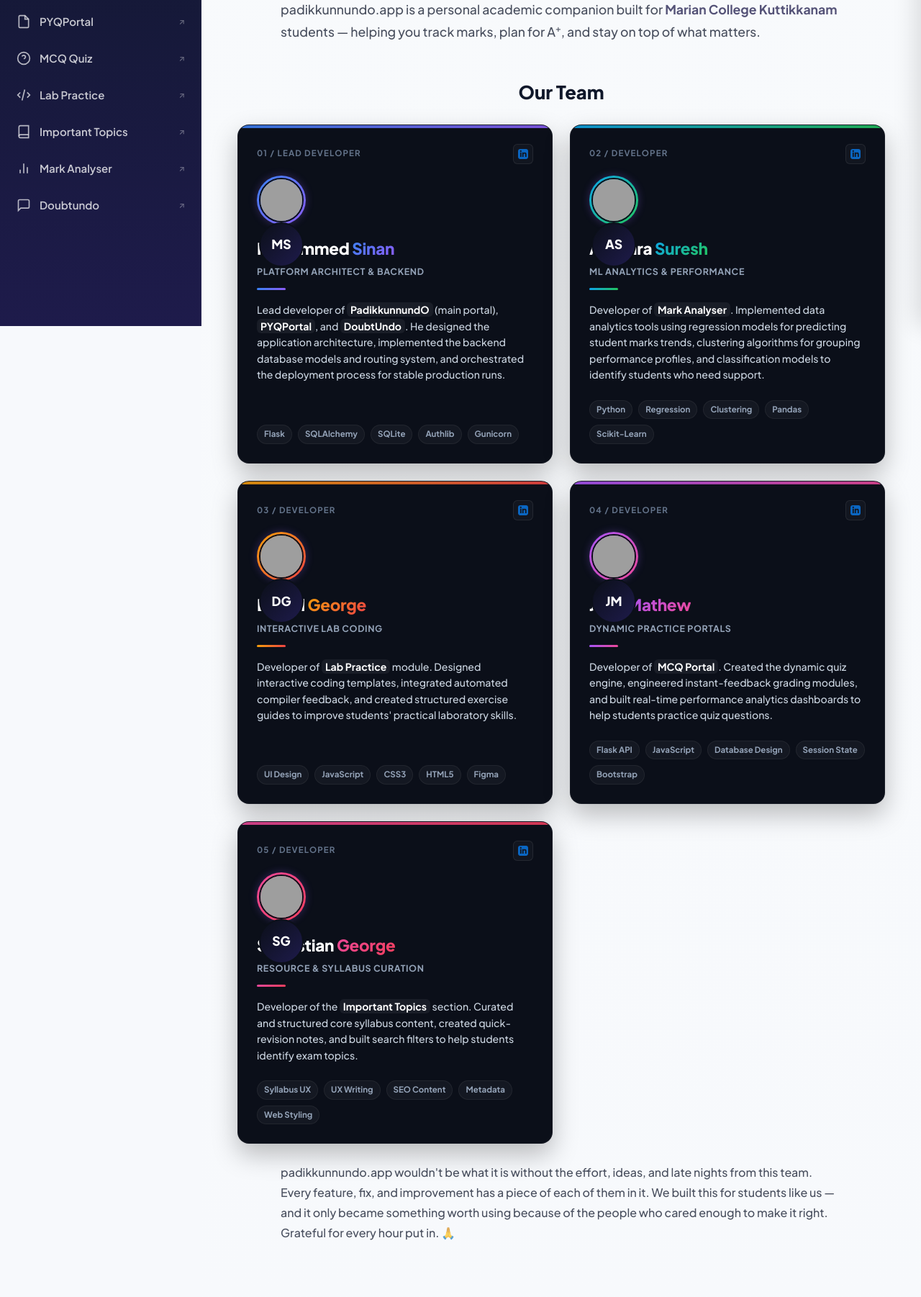
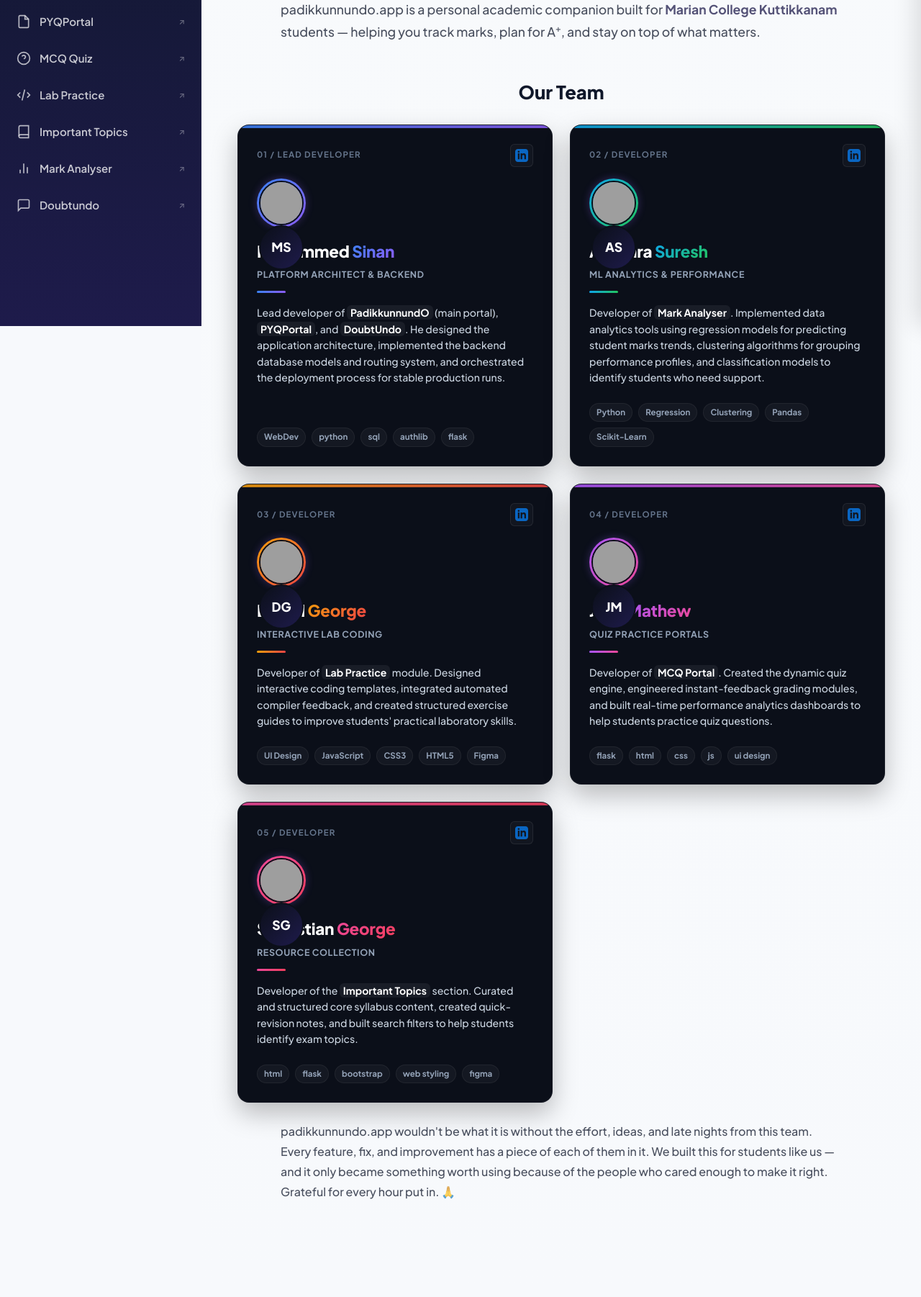
Before and after one commit to muhd-sinan-m/padikkunnundo, a Flask app: template templates/about.html in a window 1280 px wide. Shown: the part 347-2149 px from the top of the page at 72% size. After the commit the page ends 2013 px from the top, so only its background shows below. Run offline with Flask 3, Linux system fonts and the light colour scheme; the template is opened without the code that fills it, so the values that code supplies are empty; some libraries are stand-ins or nearby versions; grey boxes are pictures that could not be loaded.

Commit message:
Update developer skills, subheadings, and scale up LinkedIn buttons

```diff
--- a/static/css/styles.css
+++ b/static/css/styles.css
@@ -3016,8 +3016,8 @@
   display: flex;
   align-items: center;
   justify-content: center;
-  width: 28px;
-  height: 28px;
+  width: 32px;
+  height: 32px;
   background: rgba(255, 255, 255, 0.03);
   border: 1px solid rgba(255, 255, 255, 0.08);
   border-radius: 6px;
--- a/templates/about.html
+++ b/templates/about.html
@@ -36,7 +36,7 @@
         <div class="card-header-row">
           <span class="member-number-role">01 / Lead Developer</span>
           <a href="#" target="_blank" rel="noopener noreferrer" class="premium-linkedin-btn" aria-label="Muhammed Sinan LinkedIn">
-            <svg width="14" height="14" viewBox="0 0 24 24" fill="currentColor">
+            <svg width="18" height="18" viewBox="0 0 24 24" fill="currentColor">
               <path d="M19 0h-14c-2.761 0-5 2.239-5 5v14c0 2.761 2.239 5 5 5h14c2.762 0 5-2.239 5-5v-14c0-2.761-2.238-5-5-5zm-11 19h-3v-11h3v11zm-1.5-12.268c-.966 0-1.75-.79-1.75-1.764s.784-1.764 1.75-1.764 1.75.79 1.75 1.764-.783 1.764-1.75 1.764zm13.5 12.268h-3v-5.604c0-3.368-4-3.113-4 0v5.604h-3v-11h3v1.765c1.396-2.586 7-2.777 7 2.476v6.759z"/>
             </svg>
           </a>
@@ -53,11 +53,11 @@
             Lead developer of <span class="project-highlight">PadikkunnundO</span> (main portal), <span class="project-highlight">PYQPortal</span>, and <span class="project-highlight">DoubtUndo</span>. He designed the application architecture, implemented the backend database models and routing system, and orchestrated the deployment process for stable production runs.
           </p>
           <div class="premium-skills-row">
-            <span class="premium-skill-pill">Flask</span>
-            <span class="premium-skill-pill">SQLAlchemy</span>
-            <span class="premium-skill-pill">SQLite</span>
-            <span class="premium-skill-pill">Authlib</span>
-            <span class="premium-skill-pill">Gunicorn</span>
+            <span class="premium-skill-pill">WebDev</span>
+            <span class="premium-skill-pill">python</span>
+            <span class="premium-skill-pill">sql</span>
+            <span class="premium-skill-pill">authlib</span>
+            <span class="premium-skill-pill">flask</span>
           </div>
         </div>
       </div>
@@ -67,7 +67,7 @@
         <div class="card-header-row">
           <span class="member-number-role">02 / Developer</span>
           <a href="#" target="_blank" rel="noopener noreferrer" class="premium-linkedin-btn" aria-label="Akshara Suresh LinkedIn">
-            <svg width="14" height="14" viewBox="0 0 24 24" fill="currentColor">
+            <svg width="18" height="18" viewBox="0 0 24 24" fill="currentColor">
               <path d="M19 0h-14c-2.761 0-5 2.239-5 5v14c0 2.761 2.239 5 5 5h14c2.762 0 5-2.239 5-5v-14c0-2.761-2.238-5-5-5zm-11 19h-3v-11h3v11zm-1.5-12.268c-.966 0-1.75-.79-1.75-1.764s.784-1.764 1.75-1.764 1.75.79 1.75 1.764-.783 1.764-1.75 1.764zm13.5 12.268h-3v-5.604c0-3.368-4-3.113-4 0v5.604h-3v-11h3v1.765c1.396-2.586 7-2.777 7 2.476v6.759z"/>
             </svg>
           </a>
@@ -98,7 +98,7 @@
         <div class="card-header-row">
           <span class="member-number-role">03 / Developer</span>
           <a href="#" target="_blank" rel="noopener noreferrer" class="premium-linkedin-btn" aria-label="Daniel George LinkedIn">
-            <svg width="14" height="14" viewBox="0 0 24 24" fill="currentColor">
+            <svg width="18" height="18" viewBox="0 0 24 24" fill="currentColor">
               <path d="M19 0h-14c-2.761 0-5 2.239-5 5v14c0 2.761 2.239 5 5 5h14c2.762 0 5-2.239 5-5v-14c0-2.761-2.238-5-5-5zm-11 19h-3v-11h3v11zm-1.5-12.268c-.966 0-1.75-.79-1.75-1.764s.784-1.764 1.75-1.764 1.75.79 1.75 1.764-.783 1.764-1.75 1.764zm13.5 12.268h-3v-5.604c0-3.368-4-3.113-4 0v5.604h-3v-11h3v1.765c1.396-2.586 7-2.777 7 2.476v6.759z"/>
             </svg>
           </a>
@@ -129,7 +129,7 @@
         <div class="card-header-row">
           <span class="member-number-role">04 / Developer</span>
           <a href="#" target="_blank" rel="noopener noreferrer" class="premium-linkedin-btn" aria-label="Jerin Mathew LinkedIn">
-            <svg width="14" height="14" viewBox="0 0 24 24" fill="currentColor">
+            <svg width="18" height="18" viewBox="0 0 24 24" fill="currentColor">
               <path d="M19 0h-14c-2.761 0-5 2.239-5 5v14c0 2.761 2.239 5 5 5h14c2.762 0 5-2.239 5-5v-14c0-2.761-2.238-5-5-5zm-11 19h-3v-11h3v11zm-1.5-12.268c-.966 0-1.75-.79-1.75-1.764s.784-1.764 1.75-1.764 1.75.79 1.75 1.764-.783 1.764-1.75 1.764zm13.5 12.268h-3v-5.604c0-3.368-4-3.113-4 0v5.604h-3v-11h3v1.765c1.396-2.586 7-2.777 7 2.476v6.759z"/>
             </svg>
           </a>
@@ -140,17 +140,17 @@
         </div>
         <div class="contributor-body">
           <h3 class="premium-member-name">Jerin <span class="premium-name-accent premium-name-accent-purple">Mathew</span></h3>
-          <p class="premium-member-title">Dynamic Practice Portals</p>
+          <p class="premium-member-title">Quiz Practice Portals</p>
           <div class="premium-divider premium-divider-purple"></div>
           <p class="premium-bio-text">
             Developer of <span class="project-highlight">MCQ Portal</span>. Created the dynamic quiz engine, engineered instant-feedback grading modules, and built real-time performance analytics dashboards to help students practice quiz questions.
           </p>
           <div class="premium-skills-row">
-            <span class="premium-skill-pill">Flask API</span>
-            <span class="premium-skill-pill">JavaScript</span>
-            <span class="premium-skill-pill">Database Design</span>
-            <span class="premium-skill-pill">Session State</span>
-            <span class="premium-skill-pill">Bootstrap</span>
+            <span class="premium-skill-pill">flask</span>
+            <span class="premium-skill-pill">html</span>
+            <span class="premium-skill-pill">css</span>
+            <span class="premium-skill-pill">js</span>
+            <span class="premium-skill-pill">ui design</span>
           </div>
         </div>
       </div>
@@ -160,7 +160,7 @@
         <div class="card-header-row">
           <span class="member-number-role">05 / Developer</span>
           <a href="#" target="_blank" rel="noopener noreferrer" class="premium-linkedin-btn" aria-label="Sebastian George LinkedIn">
-            <svg width="14" height="14" viewBox="0 0 24 24" fill="currentColor">
+            <svg width="18" height="18" viewBox="0 0 24 24" fill="currentColor">
               <path d="M19 0h-14c-2.761 0-5 2.239-5 5v14c0 2.761 2.239 5 5 5h14c2.762 0 5-2.239 5-5v-14c0-2.761-2.238-5-5-5zm-11 19h-3v-11h3v11zm-1.5-12.268c-.966 0-1.75-.79-1.75-1.764s.784-1.764 1.75-1.764 1.75.79 1.75 1.764-.783 1.764-1.75 1.764zm13.5 12.268h-3v-5.604c0-3.368-4-3.113-4 0v5.604h-3v-11h3v1.765c1.396-2.586 7-2.777 7 2.476v6.759z"/>
             </svg>
           </a>
@@ -171,17 +171,17 @@
         </div>
         <div class="contributor-body">
           <h3 class="premium-member-name">Sebastian <span class="premium-name-accent premium-name-accent-pink">George</span></h3>
-          <p class="premium-member-title">Resource &amp; Syllabus Curation</p>
+          <p class="premium-member-title">Resource collection</p>
           <div class="premium-divider premium-divider-pink"></div>
           <p class="premium-bio-text">
             Developer of the <span class="project-highlight">Important Topics</span> section. Curated and structured core syllabus content, created quick-revision notes, and built search filters to help students identify exam topics.
           </p>
           <div class="premium-skills-row">
-            <span class="premium-skill-pill">Syllabus UX</span>
-            <span class="premium-skill-pill">UX Writing</span>
-            <span class="premium-skill-pill">SEO Content</span>
-            <span class="premium-skill-pill">Metadata</span>
-            <span class="premium-skill-pill">Web Styling</span>
+            <span class="premium-skill-pill">html</span>
+            <span class="premium-skill-pill">flask</span>
+            <span class="premium-skill-pill">bootstrap</span>
+            <span class="premium-skill-pill">web styling</span>
+            <span class="premium-skill-pill">figma</span>
           </div>
         </div>
       </div>
```
